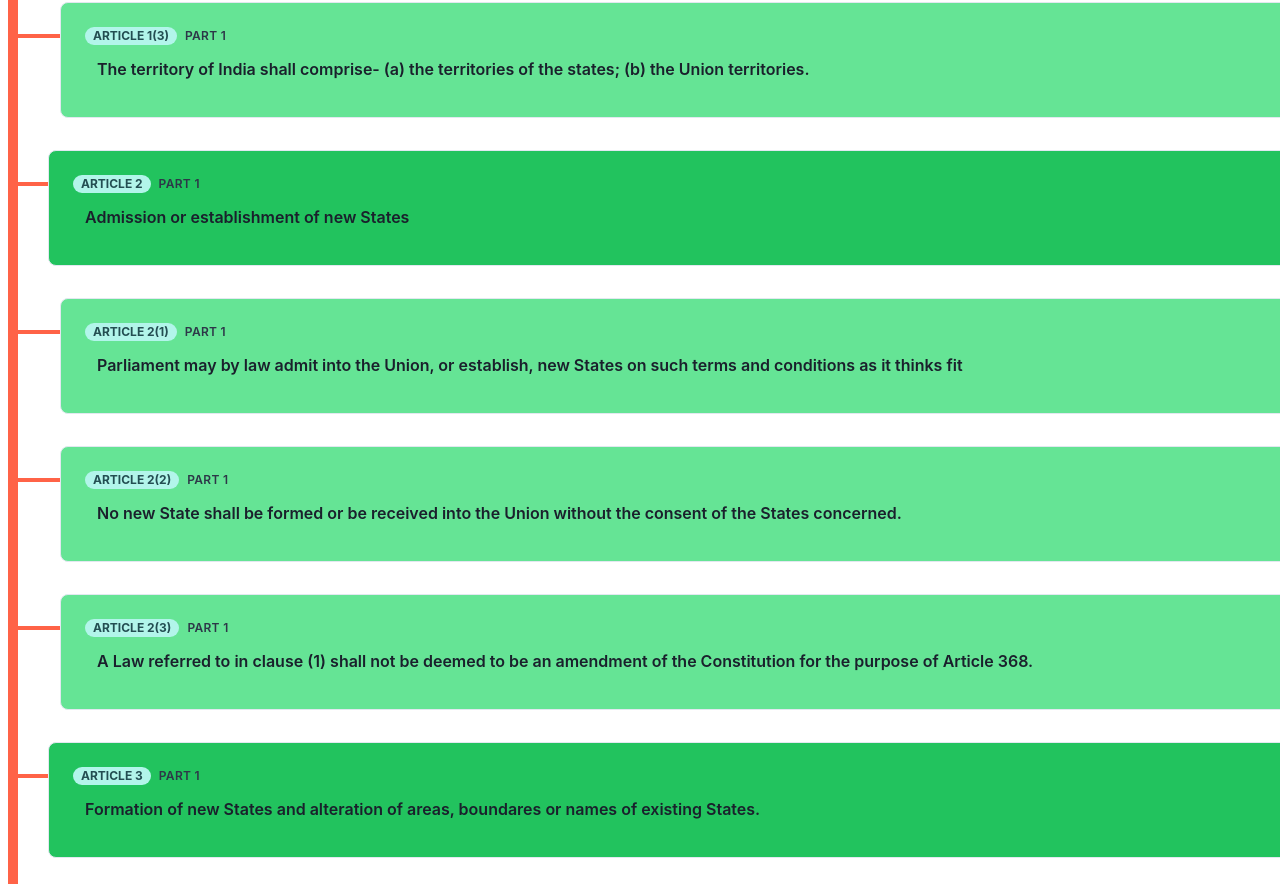
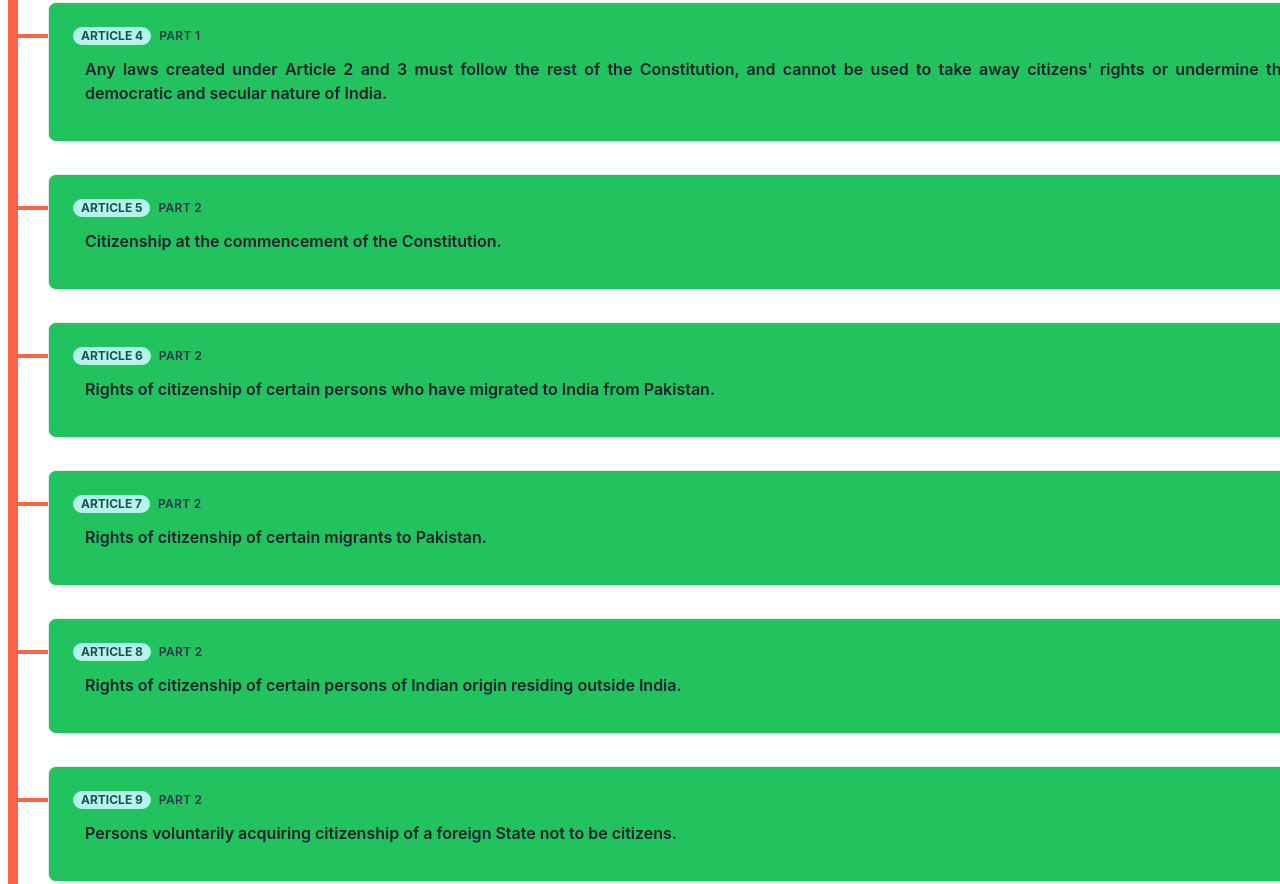
Before and after one commit to adharshchottu/upsc-logbook, a React (Create React App) app: page /articles in a window 1280 px wide. Shown: the part 823-1707 px from the top of the page. Built offline with nearby package versions, Linux system fonts and the light colour scheme; no server answers; the HTML template or start-up script is replaced by a standard one.

Commit message:
update in article data

```diff
--- a/src/pages/data/articles.js
+++ b/src/pages/data/articles.js
@@ -1,111 +1,261 @@
 export const articles = [
     {
         "articleNo": "1",
-        "article": `Name and territory of the Union`,
-        "part": "1"
-    },
-    {
-        "articleNo": "1(1)",
-        "article": `India, that is Bharat, shall be a Union of States`,
-        "part": "1"
-    },
-    {
-        "articleNo": "1(2)",
-        "article": `It shall be a Federation consisting of territories specified in the First Schedule`,
-        "part": "1"
-    },
-    {
-        "articleNo": "1(3)",
-        "article": `The territory of India shall comprise- (a) the territories of the states; (b) the Union territories.`,
+        "article": `India, that is Bharat, shall be a Union of States.`,
         "part": "1"
     },
     {
         "articleNo": "2",
-        "article": `Admission or establishment of new States`,
-        "part": "1"
-    },
-    {
-        "articleNo": "2(1)",
-        "article": `Parliament may by law admit into the Union, or establish, new States on such terms and conditions as it thinks fit`,
-        "part": "1"
-    },
-    {
-        "articleNo": "2(2)",
-        "article": `No new State shall be formed or be received into the Union without the consent of the States concerned.`,
-        "part": "1"
-    },
-    {
-        "articleNo": "2(3)",
-        "article": `A Law referred to in clause (1) shall not be deemed to be an amendment of the Constitution for the purpose of Article 368.`,
+        "article": `The President of India has the power to admit new states or territories
+        into the union and to set the terms and conditions for doing so.`,
         "part": "1"
     },
     {
         "articleNo": "3",
-        "article": `Formation of new States and alteration of areas, boundares or names of existing States.`,
-        "part": "1"
-    },
-    {
-        "articleNo": "3(1)",
-        "article": `Parliament can make laws to create new states by separating territory from existing states,
-        merging multiple states or parts of states, or by attaching new territory to existing states.`,
-        "part": "1"
-    },
-    {
-        "articleNo": "3(2)",
-        "article": `If a bill to change the boundaries of any state is introduced in the Lok Sabha,
-        the President must get the views of the state's legislative assembly before giving his assent to the bill.`,
-        "part": "1"
-    },
-    {
-        "articleNo": "3(3)",
-        "article": `Parliament can also make laws to create new Union territories by separating territory from
-        states or merging multiple Union territories or parts of states or Union territories, or attaching
-        new territory to existing Union territories.`,
-        "part": "1"
-    },
-    {
-        "articleNo": "3(4)",
-        "article": `The laws made under clause 1 can also include additional rules that Parliament deems necessary.`,
-        "part": "1"
-    },
-    {
-        "articleNo": "3(5)",
-        "article": `These laws will not be considered an amendment to the Constitution as per Article 368.`,
+        "article": `The Parliament of India has the power to create new states and territories,
+        and to change the boundaries, names, or areas of existing states and territories.`,
         "part": "1"
     },
     {
         "articleNo": "4",
-        "article": `Laws made under articles 2 and 3 to provide for the alteration of the areas, boundres or
-        names of States to be reserved for consideration of the President and not to be questioned in any court`,
+        "article": `Any laws created under Article 2 and 3 must follow the rest of the Constitution,
+        and cannot be used to take away citizens' rights or undermine the democratic and secular nature of India.`,
         "part": "1"
     },
     {
-        "articleNo": "4(1)",
-        "article": `The laws made under Article 2 and Article 3 will have the force of a Constitution law and will not be questioned in any court.`,
-        "part": "1"
+        "articleNo": "5",
+        "article": `Citizenship at the commencement of the Constitution.`,
+        "part": "2"
     },
     {
-        "articleNo": "4(2)",
-        "article": `The laws made under Article 2 and Article 3 will be effective immediately after the President
-        gives his assent to the bill, and the President can also make rules for their implementation.`,
-        "part": "1"
+        "articleNo": "6",
+        "article": `Rights of citizenship of certain persons who have migrated to India from Pakistan.`,
+        "part": "2"
     },
     {
-        "articleNo": "4(3)",
-        "article": `the President can ask any state affected by a law made under Article 2 and Article 3 to
-        express its views on the law, and he must consider those views before giving his assent to the bill.`,
-        "part": "1"
+        "articleNo": "7",
+        "article": `Rights of citizenship of certain migrants to Pakistan.`,
+        "part": "2"
     },
     {
-        "articleNo": "4(4)",
-        "article": `If a law made under Article 2 and Article 3 affects the boundaries of a state,
-        the President must refer the bill to the legislative assembly of the state for its views.`,
-        "part": "1"
+        "articleNo": "8",
+        "article": `Rights of citizenship of certain persons of Indian origin residing outside India.`,
+        "part": "2"
     },
     {
-        "articleNo": "4(5)",
-        "article": `if the President is satisfied that any provision of a law made under Article 2 or Article 3
-        needs modification, the President may by order make such modifications in that law.`,
-        "part": "1"
+        "articleNo": "9",
+        "article": `Persons voluntarily acquiring citizenship of a foreign State not to be citizens.`,
+        "part": "2"
+    },
+    {
+        "articleNo": "10",
+        "article": `Continuance of the rights of citizenship.`,
+        "part": "2"
+    },
+    {
+        "articleNo": "11",
+        "article": `Parliament to regulate the right of citizenship by law.`,
+        "part": "2"
+    },
+    {
+        "articleNo": "12",
+        "article": `Definition of the state`,
+        "part": "3"
+    },
+    {
+        "articleNo": "13",
+        "article": `Laws inconsistent with or in derogation of the fundamental rights`,
+        "part": "3"
+    },
+    {
+        "articleNo": "14",
+        "article": `The State shall not deny to any person equality before the
+        law or the equal protection of the laws within the territory of India.`,
+        "part": "3"
+    },
+    {
+        "articleNo": "15",
+        "article": `Prohibition of discrimination on grounds of religion, race, caste, sex or place of birth.`,
+        "part": "3"
+    },
+    {
+        "articleNo": "16",
+        "article": `Equality of opportunity in matters of public employment.`,
+        "part": "3"
+    },
+    {
+        "articleNo": "17",
+        "article": `“Untouchability” is abolished and its practice in any form is forbidden.
+        The enforcement of any disability arising out of “Untouchability” shall be an offence
+        punishable in accordance with law`,
+        "part": "3"
+    },
+    {
+        "articleNo": "18",
+        "article": `Abolition of titles.`,
+        "part": "3"
+    },
+    {
+        "articleNo": "19",
+        "article": `Protection of certain rights regarding freedom of speech, etc.`,
+        "part": "3"
+    },
+    {
+        "articleNo": "19(1)(A)",
+        "article": `All citizens shall have the right to freedom of speech and expression;`,
+        "part": "3"
+    },
+    {
+        "articleNo": "19(1)(B)",
+        "article": `All citizens shall have the right to assemble peaceably and without arms;`,
+        "part": "3"
+    },
+    {
+        "articleNo": "19(1)(C)",
+        "article": `All citizens shall have the right to form associations or unions;`,
+        "part": "3"
+    },
+    {
+        "articleNo": "19(1)(D)",
+        "article": `All citizens shall have the right to move freely throughout the territory of India;`,
+        "part": "3"
+    },
+    {
+        "articleNo": "19(1)(E)",
+        "article": `All citizens shall have the right to reside and settle in any part of the territory of India;`,
+        "part": "3"
+    },
+    {
+        "articleNo": "19(1)(G)",
+        "article": `All citizens shall have the right to practise any profession,
+        or to carry on any occupation, trade or business.`,
+        "part": "3"
+    },
+    {
+        "articleNo": "20",
+        "article": `Protection in respect of conviction for offences.`,
+        "part": "3"
+    },
+    {
+        "articleNo": "21",
+        "article": `No person shall be deprived of his life or personal liberty except
+        according to procedure established by law.`,
+        "part": "3"
+    },
+    {
+        "articleNo": "21(A)",
+        "article": `The State shall provide free and compulsory education to all children
+        of the age of six to fourteen years in such manner as the State may, by law, determine`,
+        "part": "3"
+    },
+    {
+        "articleNo": "22",
+        "article": `Protection against arrest and detention in certain cases.`,
+        "part": "3"
+    },
+    {
+        "articleNo": "23",
+        "article": `Prohibition of traffic in human beings and forced labour.`,
+        "part": "3"
+    },
+    {
+        "articleNo": "24",
+        "article": `No child below the age of fourteen years shall be employed to work
+        in any factory or mine or engaged in any other hazardous employment.`,
+        "part": "3"
+    },
+    {
+        "articleNo": "25",
+        "article": `Freedom of conscience and free profession, practice and propagation of religion.`,
+        "part": "3"
+    },
+    {
+        "articleNo": "26",
+        "article": `Freedom to manage religious affairs.`,
+        "part": "3"
+    },
+    {
+        "articleNo": "27",
+        "article": `No person shall be compelled to pay any taxes, the proceeds of
+        which are specifically appropriated in payment of expenses for the promotion
+        or maintenance of any particular religion or religious denomination.`,
+        "part": "3"
+    },
+    {
+        "articleNo": "28",
+        "article": `Freedom as to attendance at religious instruction or religious
+        worship in certain educational institutions.`,
+        "part": "3"
+    },
+    {
+        "articleNo": "29",
+        "article": `Protection of interests of minorities.`,
+        "part": "3"
+    },
+    {
+        "articleNo": "29(1)",
+        "article": `Any section of the citizens residing in the territory of India or
+        any part thereof having a distinct language, script or culture of its own
+        shall have the right to conserve the same.`,
+        "part": "3"
+    },
+    {
+        "articleNo": "29(2)",
+        "article": `No citizen shall be denied admission into any educational institution
+        maintained by the State or receiving aid out of State funds on grounds only
+        of religion, race, caste, language or any of them.`,
+        "part": "3"
+    },
+    {
+        "articleNo": "30",
+        "article": `Right of minorities to establish and administer educational institutions.`,
+        "part": "3"
+    },
+    {
+        "articleNo": "32",
+        "article": `Remedies for enforcement of rights conferred by this Part.`,
+        "part": "3"
+    },
+    {
+        "articleNo": "32(1)",
+        "article": `The right to move the Supreme Court by appropriate proceedings
+        for the enforcement of the rights conferred by this Part is guaranteed.`,
+        "part": "3"
+    },
+    {
+        "articleNo": "32(2)",
+        "article": `The Supreme Court shall have power to issue directions or orders or writs,
+        including writs in the nature of habeas corpus, mandamus, prohibition, quo warranto
+        and certiorari, whichever may be appropriate, for the enforcement of any of the rights
+        conferred by this Part.`,
+        "part": "3"
+    },
+    {
+        "articleNo": "32(3)",
+        "article": `Without prejudice to the powers conferred on the Supreme Court by clauses
+        (1) and (2), Parliament may by law empower any other court to exercise within the local
+        limits of its jurisdiction all or any of the powers exercisable by the
+        Supreme Court under clause (2).`,
+        "part": "3"
+    },
+    {
+        "articleNo": "32(4)",
+        "article": `The right guaranteed by this article shall not be suspended except as otherwise provided for by this Constitution.`,
+        "part": "3"
+    },
+    {
+        "articleNo": "33",
+        "article": `Power of Parliament to modify the rights conferred by this Part in their application to Forces, etc.`,
+        "part": "3"
+    },
+    {
+        "articleNo": "34",
+        "article": `Restriction on rights conferred by this Part while martial law is in force in any area.`,
+        "part": "3"
+    },
+    {
+        "articleNo": "35",
+        "article": `Legislation to give effect to the provisions of this Part.`,
+        "part": "3"
     }
 ]
```
